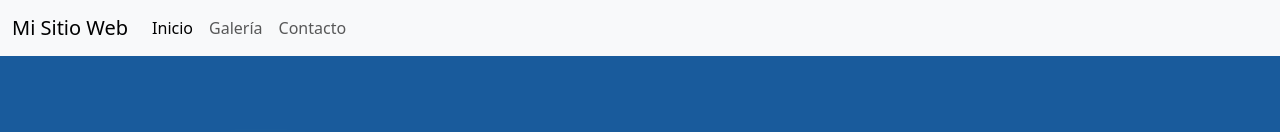
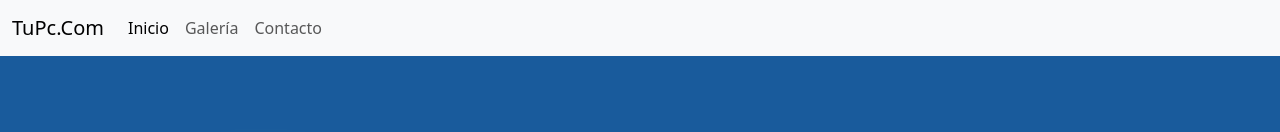
Before and after one commit to Leonard-Hernandez/laboratorio-bootstrap, a plain HTML site: page index.html in a window 1280 px wide. Shown: the top 132 px of the page. Drawn offline with nearby package versions, Linux system fonts and the light colour scheme.

Commit message:
personalizando mas la plantilla

```diff
--- a/index.html
+++ b/index.html
@@ -4,12 +4,13 @@
     <meta charset="UTF-8" />
     <meta name="viewport" content="width=device-width, initial-scale=1.0" />
     <meta http-equiv="X-UA-Compatible" content="ie=edge" />
-    <title>Mi Sitio Web</title>
+    <title>TuPc.Com</title>
     <!-- Vincular Bootstrap -->
     <link
       href="https://cdn.jsdelivr.net/npm/bootstrap@5.3.0/dist/css/bootstrap.min.css"
       rel="stylesheet"
     />
+    <link rel="icon" href="img/imagen1.png">
     <!-- Vincular estilos CSS personalizados -->
     <link rel="stylesheet" href="styles.css" />
   </head>
@@ -17,7 +18,7 @@
     <header>
       <nav class="navbar navbar-expand-lg navbar-light bg-light">
         <div class="container-fluid">
-          <a class="navbar-brand" href="#">Mi Sitio Web</a>
+          <a class="navbar-brand" href="#">TuPc.Com</a>
           <button
             class="navbar-toggler"
             type="button"
```
